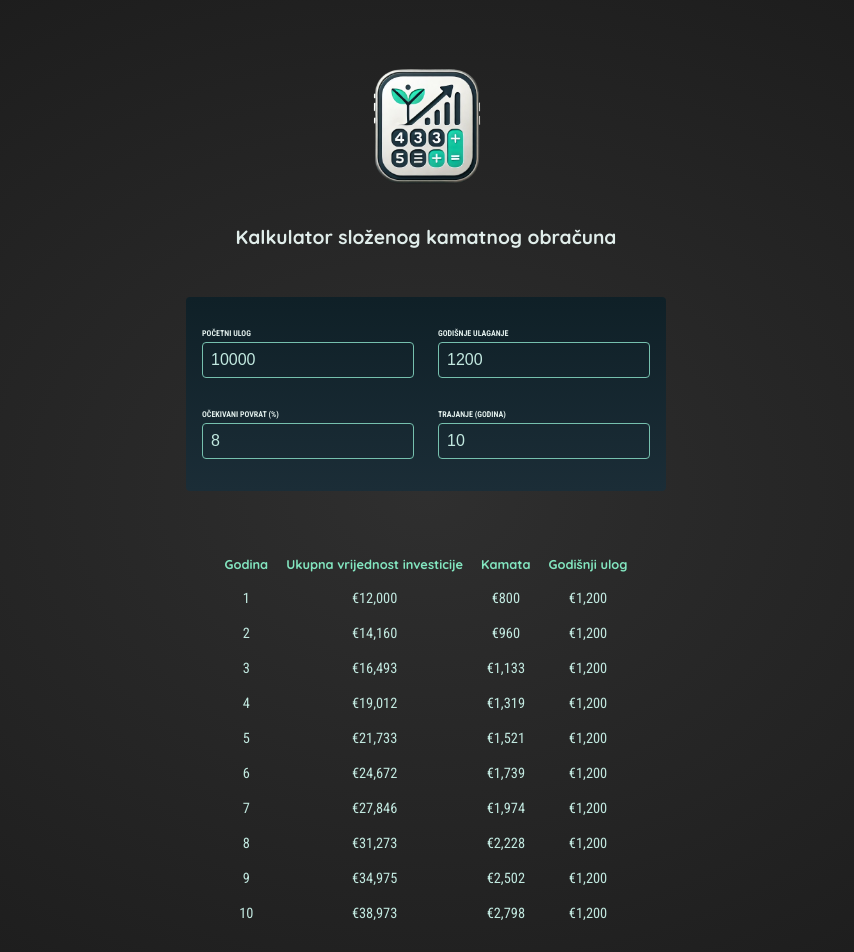
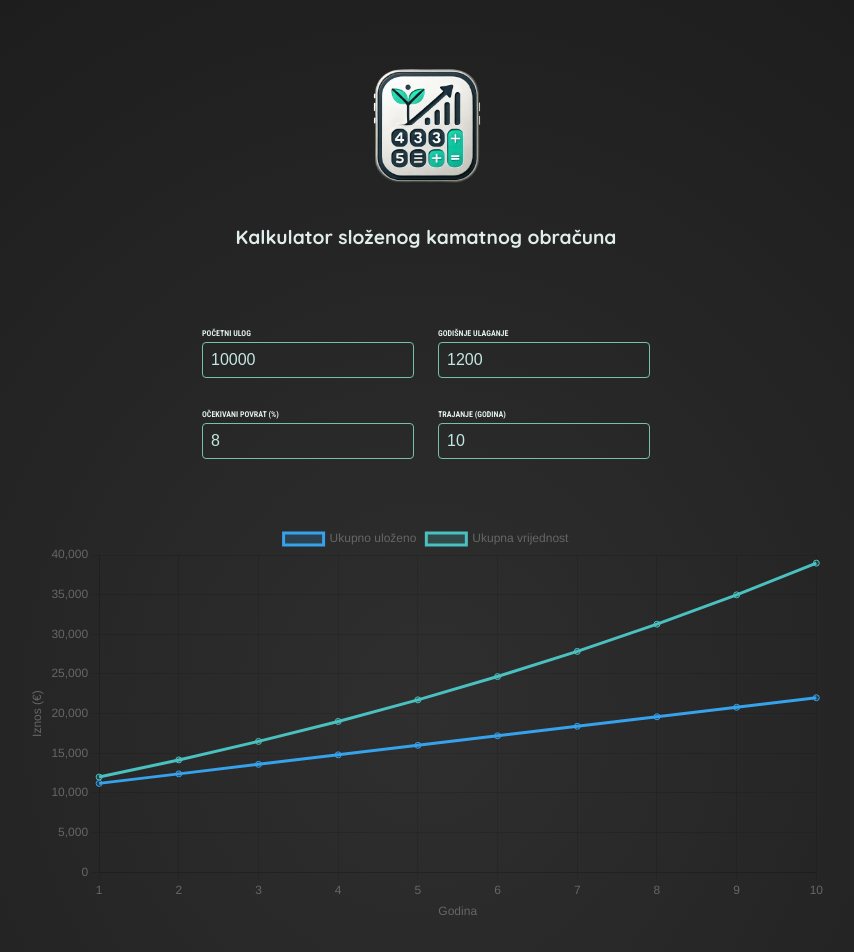
Before and after one commit to ibosnic00/investment-calculator, a React (Vite) app: page / in a window 1280 px wide. Shown: the top 952 px of the page, without its empty margins (214-1068 px from the left). Built offline with nearby package versions, Linux system fonts and the light colour scheme.

Commit message:
Added graphs

```diff
--- a/package.json
+++ b/package.json
@@ -10,7 +10,9 @@
     "preview": "vite preview"
   },
   "dependencies": {
+    "chart.js": "^4.4.6",
     "react": "^18.2.0",
+    "react-chartjs-2": "^5.2.0",
     "react-dom": "^18.2.0"
   },
   "devDependencies": {
--- a/src/components/InvestmentResults.jsx
+++ b/src/components/InvestmentResults.jsx
@@ -1,30 +1,74 @@
 import { formatter } from '../util/investment'
 import { calculateInvestmentResults } from '../util/investment'
 
+import { Line } from 'react-chartjs-2';
+import { Chart as ChartJS, CategoryScale, LinearScale, PointElement, LineElement, Title, Tooltip, Legend } from 'chart.js';
+
+ChartJS.register(CategoryScale, LinearScale, PointElement, LineElement, Title, Tooltip, Legend);
+
 export default function InvestmentResults({ userInput }) {
     const annualData = calculateInvestmentResults(userInput);
-    console.log(annualData);
+
+
+    const chartData = {
+        labels: annualData.map((data) => data.year), // X-axis labels
+        datasets: [
+            {
+                label: 'Ukupno uloženo',
+                data: annualData.map((data) => data.totalAmountInvested),
+                borderColor: 'rgba(54, 162, 235, 1)', // Color for the first line
+                backgroundColor: 'rgba(54, 162, 235, 0.2)',
+                fill: false,
+            },
+            {
+                label: 'Ukupna vrijednost',
+                data: annualData.map((data) => data.valueEndOfYear),
+                borderColor: 'rgba(75, 192, 192, 1)', // Color for the second line
+                backgroundColor: 'rgba(75, 192, 192, 0.2)',
+                fill: false,
+            },
+        ],
+    };
+
+    const chartOptions = {
+        responsive: true,
+        plugins: {
+            legend: { position: 'top', },
+        },
+        scales: {
+            x: { title: { display: true, text: 'Godina', }, },
+            y: { title: { display: true, text: 'Iznos (€)', }, beginAtZero: true, },
+        },
+    };
 
     return (
+        <>
+            <div className="chart-container">
+                <Line data={chartData} options={chartOptions} />
+            </div>
+
             <table id="result">
                 <thead >
                     <tr>
                         <th>Godina</th>
                         <th>Ukupna vrijednost investicije</th>
-                    <th>Kamata</th>
-                    <th>Godišnji ulog</th>
+                        <th>Godišnja kamata</th>
+                        <th>Ukupna kamata</th>
+                        <th>Investirano</th>
                     </tr>
                 </thead>
                 <tbody>
-                {annualData.map((data, index) => (
-                    <tr key={index}>
+                    {annualData.map((data) => (
+                        <tr key={data.year}>
                             <td>{data.year}</td>
                             <td>{formatter.format(data.valueEndOfYear)}</td>
                             <td>{formatter.format(data.interest)}</td>
-                        <td>{formatter.format(data.annualInvestment)}</td>
+                            <td>{formatter.format(data.totalInterestThisYear)}</td>
+                            <td>{formatter.format(data.totalAmountInvested)}</td>
                         </tr>
                     ))}
                 </tbody>
             </table>
+        </>
     );
 }
--- a/src/index.css
+++ b/src/index.css
@@ -36,7 +36,7 @@ body {
   max-width: 30rem;
   margin: 2rem auto;
   border-radius: 4px;
-  background: linear-gradient(180deg, #0f2027, #1b2d37);
+  background-color: transparent;
 }
 
 .input-group {
@@ -87,3 +87,10 @@ body {
 .center {
   text-align: center;
 }
+
+.chart-container {
+  width: 80%;
+  max-width: 50rem;
+  margin: 2rem auto;
+  text-align: center;
+}
```
Also changed, not shown: 1 other file (tests, documents, lock files or other folders). Lines whose indentation alone changed are shown as unchanged.
